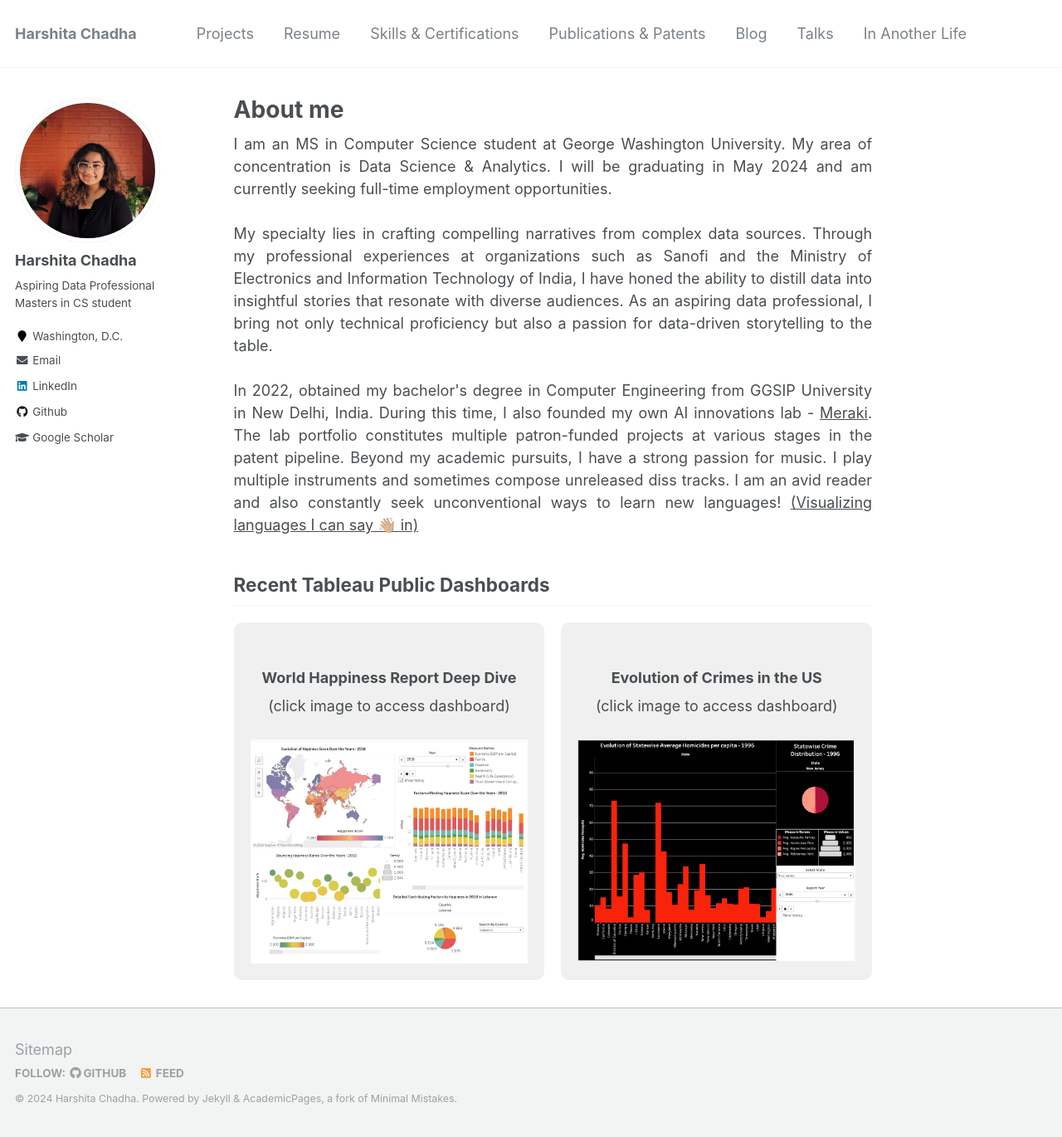
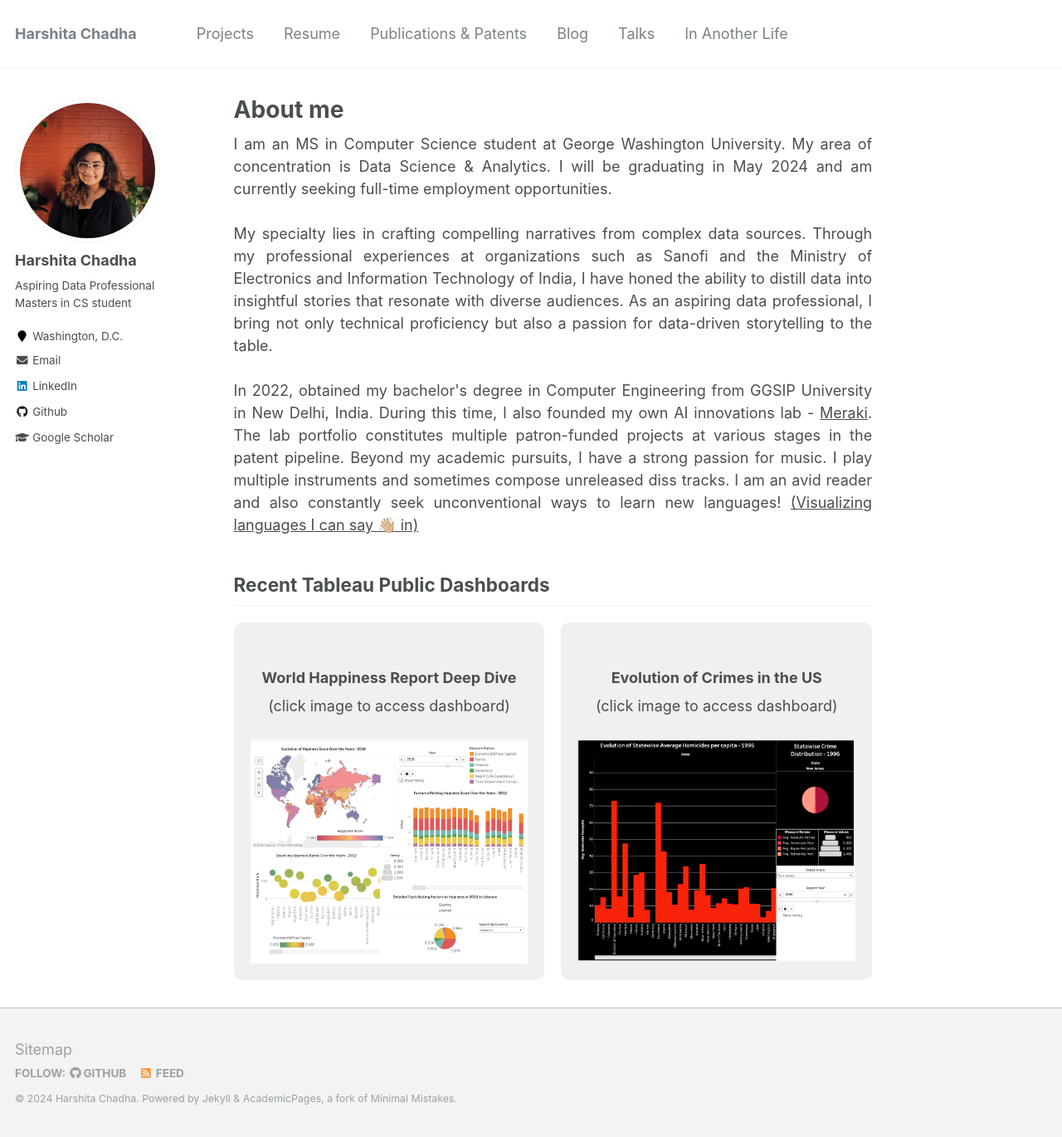
Before and after one commit to harshitaachadha/harshitaachadha.github.io, a Jekyll site: the page built from _pages/about.md, in a window 1280 px wide and 1370 px high. Shown: the whole window at 83% size. Built offline with Jekyll 4.4.1, drawn with Linux system fonts in a browser that asks for light colours.

Commit message:
Update navigation.yml

```diff
--- a/_data/navigation.yml
+++ b/_data/navigation.yml
@@ -5,9 +5,6 @@
 
     - title: "Resume"
       url: /files/Resume.pdf
-
-    - title: "Skills & Certifications"
-      url: /cv/
 
     - title: "Publications & Patents"
       url: /publications/
```
